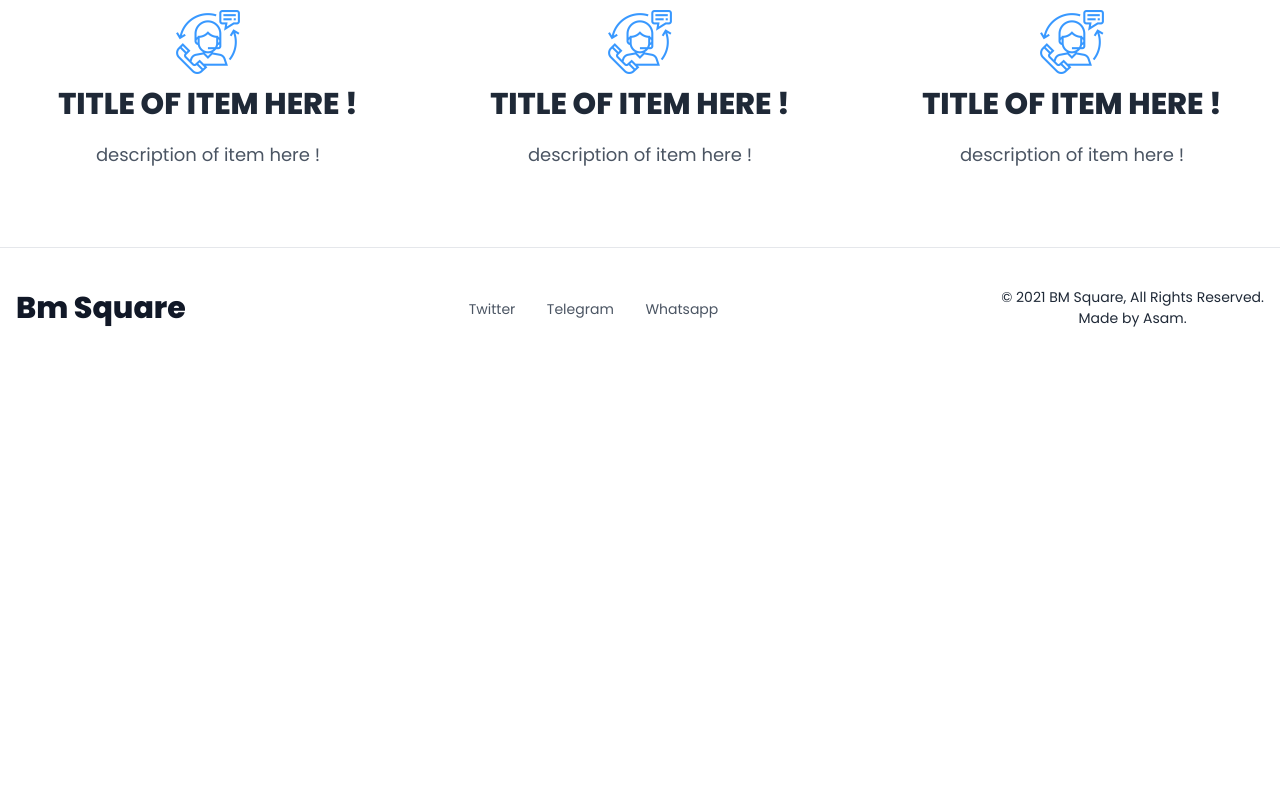
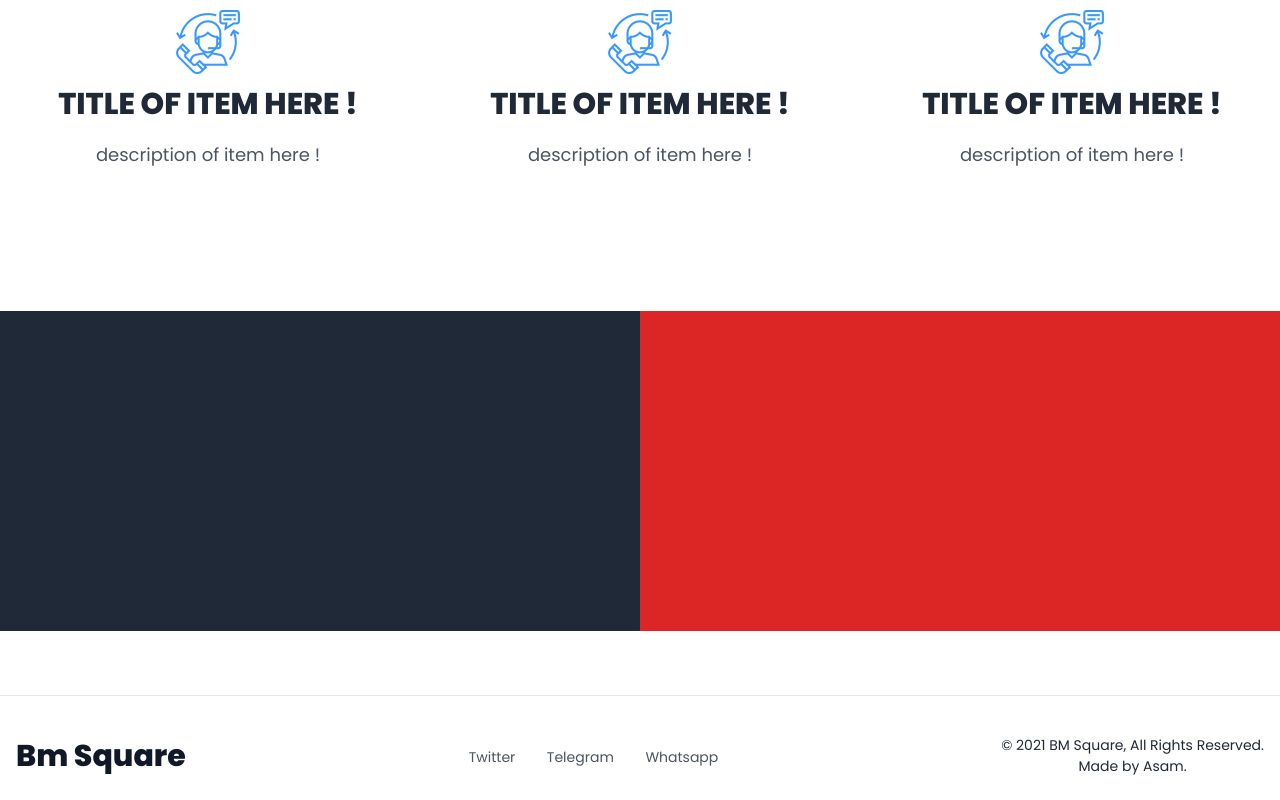
Before and after one commit to Asam237/bm_squart, a React (Create React App) app in the folder frontend/: page / in a window 1280 px wide. Shown: the part 606-1406 px from the top of the page. Before the commit the page ends 958 px from the top, so only its background shows below. Built offline with nearby package versions, Linux system fonts and the light colour scheme.

Commit message:
mise en place de la page contact

```diff
--- /dev/null
+++ b/frontend/src/pages/contact/Contact.page.tsx
@@ -0,0 +1,16 @@
+import React from "react";
+
+const Contact = () => {
+  return (
+    <div id="contact" className="site__service py-8 md:py-16">
+      <div className="container mx-auto">
+        <div className="flex flex-col md:flex-row">
+          <div className="contact__form w-full md:w-1/2 bg-gray-800 h-80"></div>
+          <div className="contact__adress w-full md:w-1/2 bg-red-600 h-80"></div>
+        </div>
+      </div>
+    </div>
+  );
+};
+
+export default Contact;
--- a/frontend/src/pages/home/Home.page.tsx
+++ b/frontend/src/pages/home/Home.page.tsx
@@ -4,6 +4,7 @@ import { Footer } from "../../components/footer/Footer.component";
 import { Header } from "../../components/header/Header.component";
 import { Service } from "../../components/services/Service.component";
 import { LANGUAGES } from "../../constants/languages";
+import Contact from "../contact/Contact.page";
 
 document.title = "Home  |   BM²";
 
@@ -15,6 +16,7 @@ export const Home = () => {
         <Banner />
       </Suspense>
       <Service />
+      <Contact />
       <Footer title={LANGUAGES.home.name} />
     </div>
   );
```
